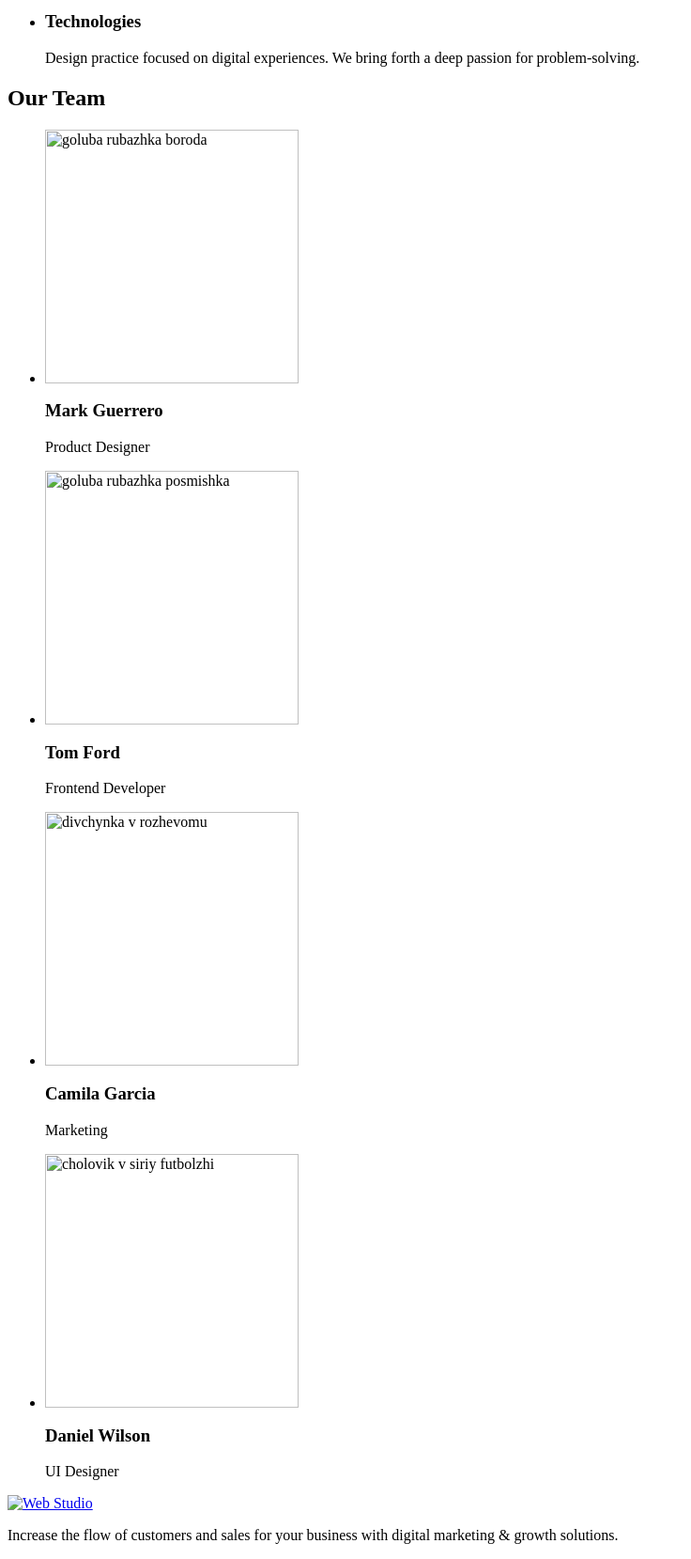
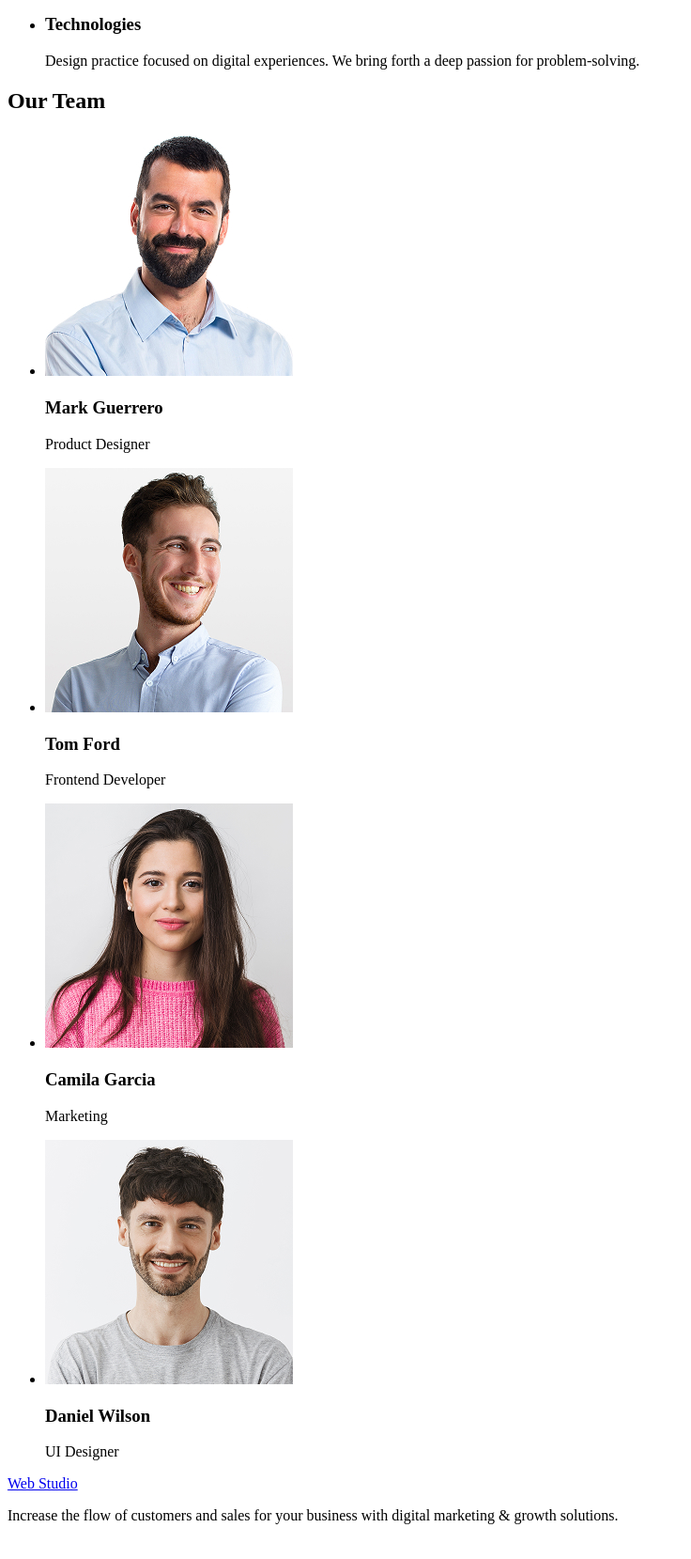
Before and after one commit to loveiska04/goit-markup-hw-01, a plain HTML site: page index.html in a window 1280 px wide. Shown: the part 520-2179 px from the top of the page at 94% size, without its empty margins (0-736 px from the left). After the commit the page ends 2158 px from the top, so only its background shows below. Drawn offline with Linux system fonts and the light colour scheme.

Commit message:
final version

```diff
--- a/index.html
+++ b/index.html
@@ -1,4 +1,4 @@
-<DOCTYPE html>
+<!DOCTYPE html>
 <html lang="en">
 <head>
     <meta charset="UTF-8">
@@ -8,17 +8,18 @@
 
 <body>
     <header>
-        <a href="http://127.0.0.1:5500/index.html" target="_blank">
-            <img src="./Web-Studio.png" alt="Web Studio" />
-        </a>
+        <a href="./index.html" target="_blank">WebStudio</a>
+
 
         <nav>
             <ul>
-                <li><a href="http://127.0.0.1:5500/index.html" target="_blank">Studio</a></li>
-                <li><a href="http://127.0.0.1:5500/portfolio.html" target="_blank">Portfolio</a></li>
-                <li><a href="http://127.0.0.1:5500/contacts.html" target="_blank">Contacts</a></li>
+                <li><a href="./index.html" target="_blank">Studio</a></li>
+                <li><a href="./index.html" target="_blank">Portfolio</a></li>
+                <li><a href="./index.html" target="_blank">Contacts</a></li>
+            </ul>
+            <ul>
                 <address>
-                        <li><a href="tel:+11 (000) 111-11-11">+11 (000) 111-11-11</a></li>
+                        <li><a href="tel:+110001111111">+11 (000) 111-11-11</a></li>
                         <li><a href="mailto:info@devstudio.com">info@devstudio.com</a></li>
                 </address>
             </ul>
@@ -27,12 +28,16 @@
 
 
 <main>
+    <section>
     <h1>Effective Solutions for Your Business</h1>
     <button type="button">Order Service</button>
+    </section>
+
 
     <section>
+            <!--Our Features-->
+
         <h2>Our Features</h2>
-        <h2 style="display: none;">Our Features</h2>
         <ul>
             <li>
                 <h3>Strategy</h3>
@@ -40,7 +45,7 @@
             </li>
             <li>
                 <h3>Punctuality</h3>
-                <p>Bring the key message to the brand`s audience for the best price within the shortest possible time.</p>
+                <p>Bring the key message to the brand's audience for the best price within the shortest possible time.</p>
             </li>
             <li>
                 <h3>Diligence</h3>
@@ -58,30 +63,30 @@
         <ul>
             <li>
                 <img
-                    src="images.jpg/Mark Guerrero.jpg"
-                    width="270"
+                    src="./images/Mark Guerrero.jpg"
+                    width="264"
                     alt="goluba rubazhka boroda"/>
                     <h3>Mark Guerrero</h3>
                     <p>Product Designer</p>
             </li>
             <li>
                 <img
-                    src="images.jpg/Tom Ford.jpg"
-                    width="270"
+                    src="./images/Tom Ford.jpg"
+                    width="264"
                     alt="goluba rubazhka posmishka"/>
                     <h3>Tom Ford</h3>
                     <p>Frontend Developer</p>
             </li>
             <li>
-                <img src="images.jpg/Camila Garcia.jpg"
-                    width="270"
+                <img src="./images/Camila Garcia.jpg"
+                    width="264"
                     alt="divchynka v rozhevomu"/>
                     <h3>Camila Garcia</h3>
                     <p>Marketing</p>
             </li>
             <li>
-                <img src="images.jpg/Daniel Wilson.jpg"
-                    width="270"
+                <img src="./images/Daniel Wilson.jpg"
+                    width="264"
                     alt="cholovik v siriy futbolzhi"/>
                     <h3>Daniel Wilson</h3>
                     <p>UI Designer</p>
@@ -92,9 +97,8 @@
 
 <footer>
     <a
-        href="http://127.0.0.1:5500/index.html" target="_blank">
-        <img src="./Web-Studio.png" alt="Web Studio"/>
-    </a>
+        href="./index.html" target="_blank">Web Studio</a>
+
     <p>Increase the flow of customers and sales for your business with digital marketing & growth solutions.</p>
 </footer>
 </body>
```
